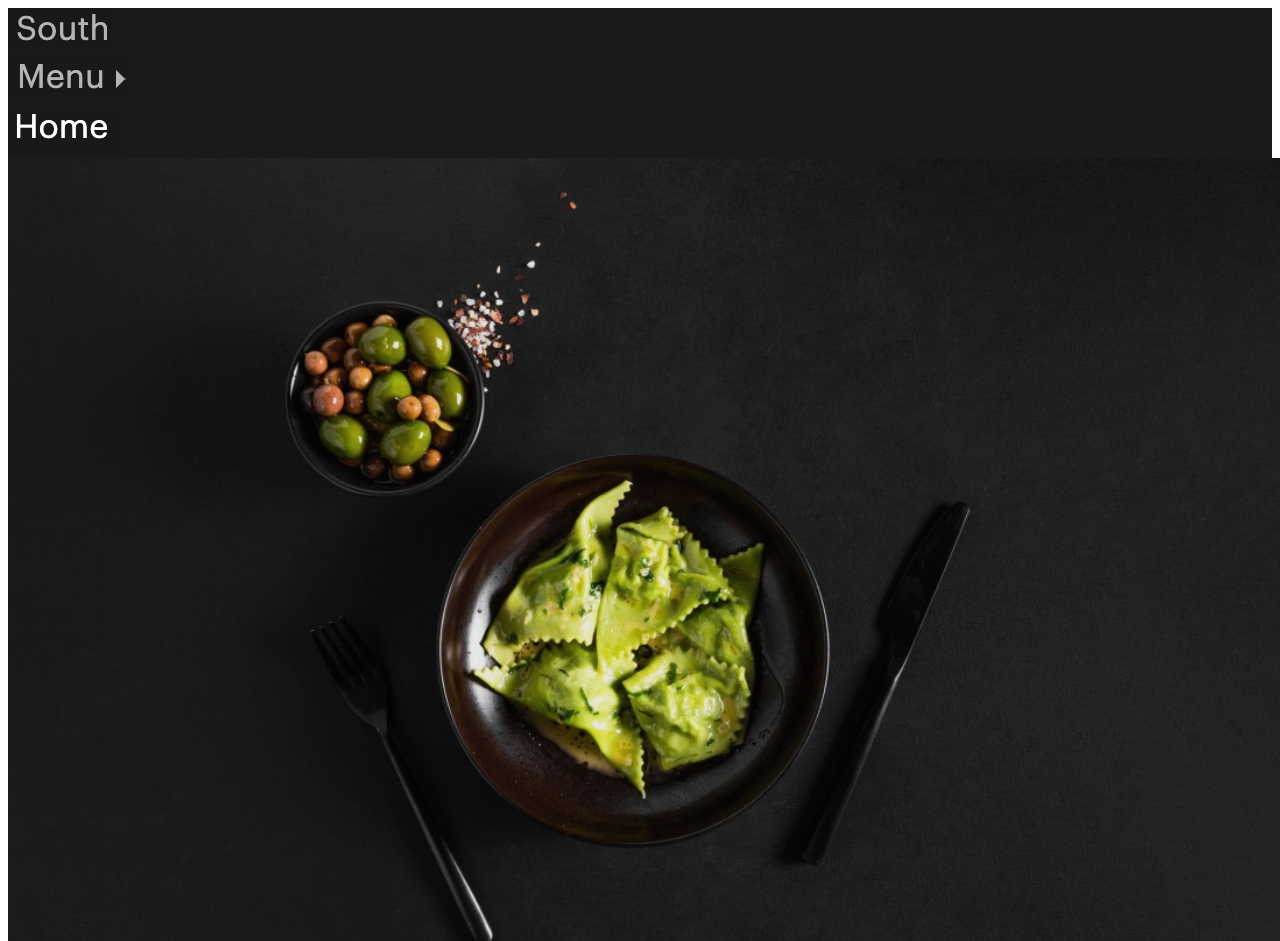
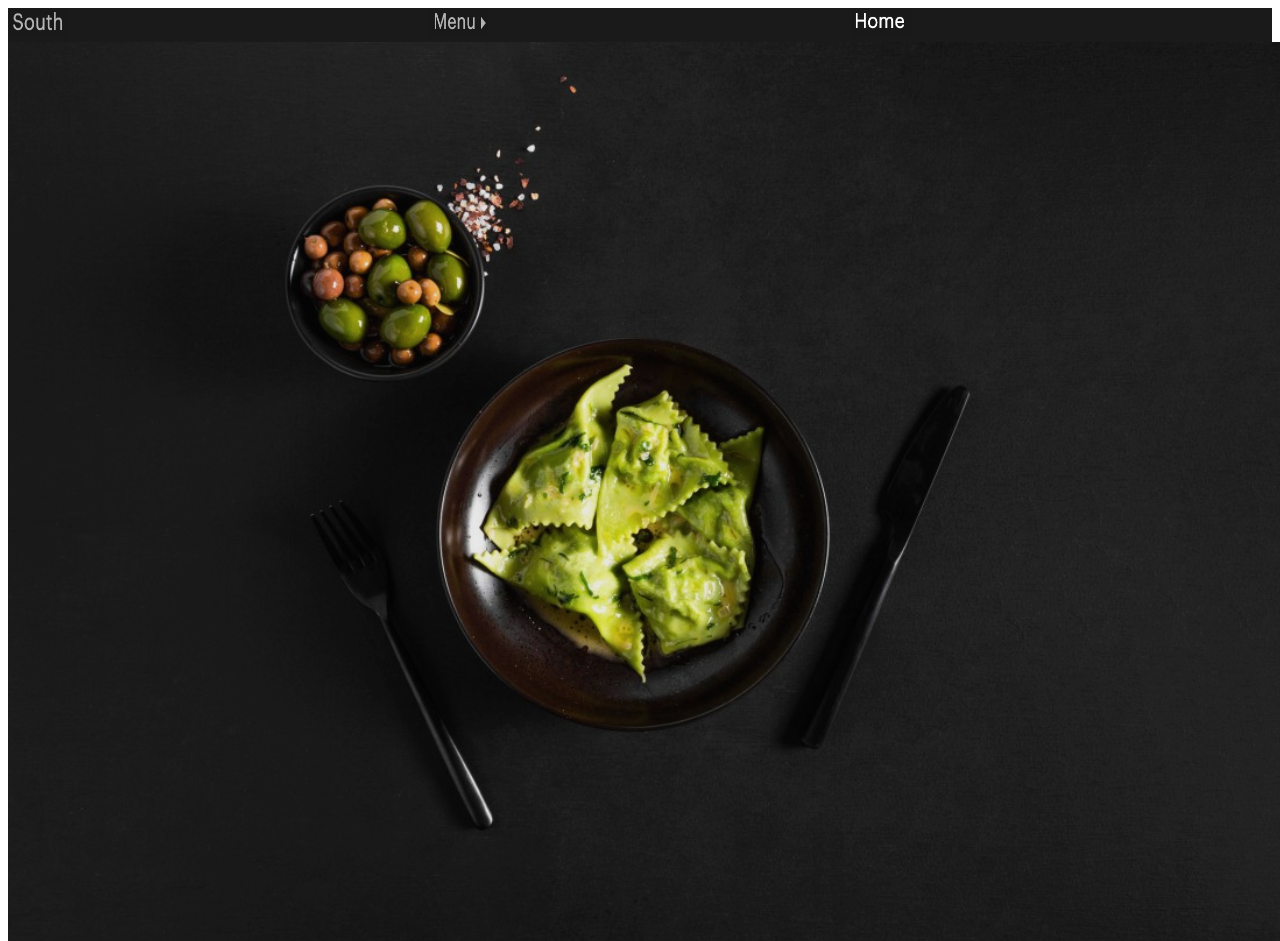
Before and after one commit to inseophwang/copy-puma, a plain HTML site: page index.html in a window 1280 px wide. Shown: the top 941 px of the page. Drawn offline with Linux system fonts and the light colour scheme.

Commit message:
set up header

```diff
--- a/index.html
+++ b/index.html
@@ -7,9 +7,9 @@
 <body>
     <div class="container">
         <div class="header">
-            <div class="south"><img src="./assets/south.png"></div>
-            <div class="menu"><img src="./assets/menu.png"></div>
-            <div class="home"><img src="./assets/home.png"></div>
+            <div class="south"><img src="./assets/south.png" height="30px" width="60px"></div>
+            <div class="menu"><img src="./assets/menu.png" height="30px" width="60px"></div>
+            <div class="home"><img src="./assets/home.png" height="30px" width="60px"></div>
         </div>
         <div class="body">
             <div class="pasta"><img src="./assets/pasta.png"></div>
--- a/style.css
+++ b/style.css
@@ -1,7 +1,23 @@
 .container{
     background-color: #1A1A1A;
+
 }
 
 .header{
+    display: grid;
+    grid-template-areas:
+    "south menu home"
+    ;
+}
 
+.south{
+    grid-area: south;
 }
+
+.menu{
+    grid-area: menu;
+}
+
+.home{
+    grid-area: home;
+}
```
